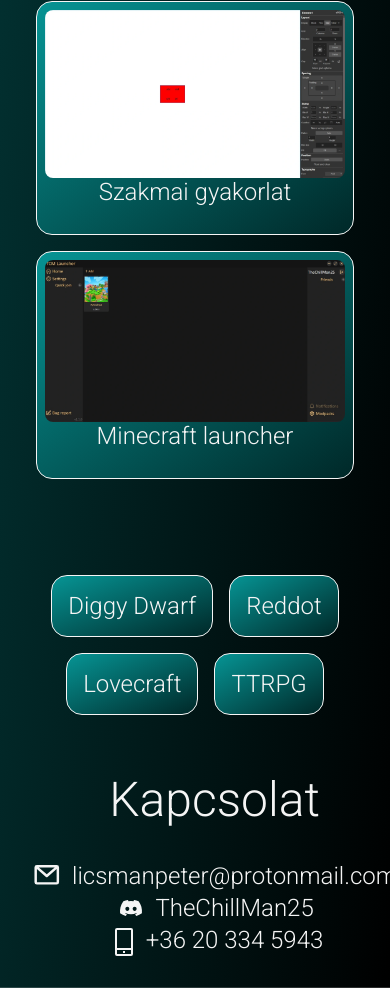
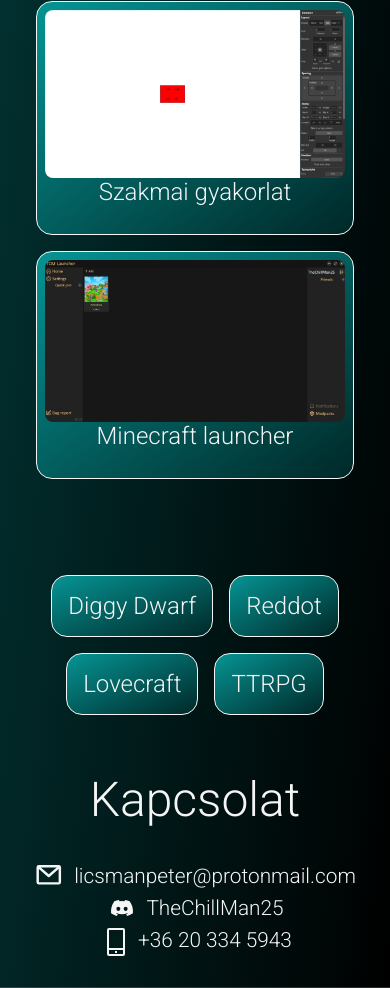
Before and after one commit to TheChillMan25/Portfolio, a website built with Vite: page index.html in a window 390 px wide. Shown: the part 2503-3491 px from the top of the page. Built offline with nearby package versions, Linux system fonts and the light colour scheme; files whose address does not match are found by name.

Commit message:
Quick email fix 2

```diff
--- a/styles/index.css
+++ b/styles/index.css
@@ -468,7 +468,7 @@
         footer{
             #contacts{
                 > span{
-                    font-size: x-large;
+                    font-size: 1.3rem;
                 }
             }
         }
```
